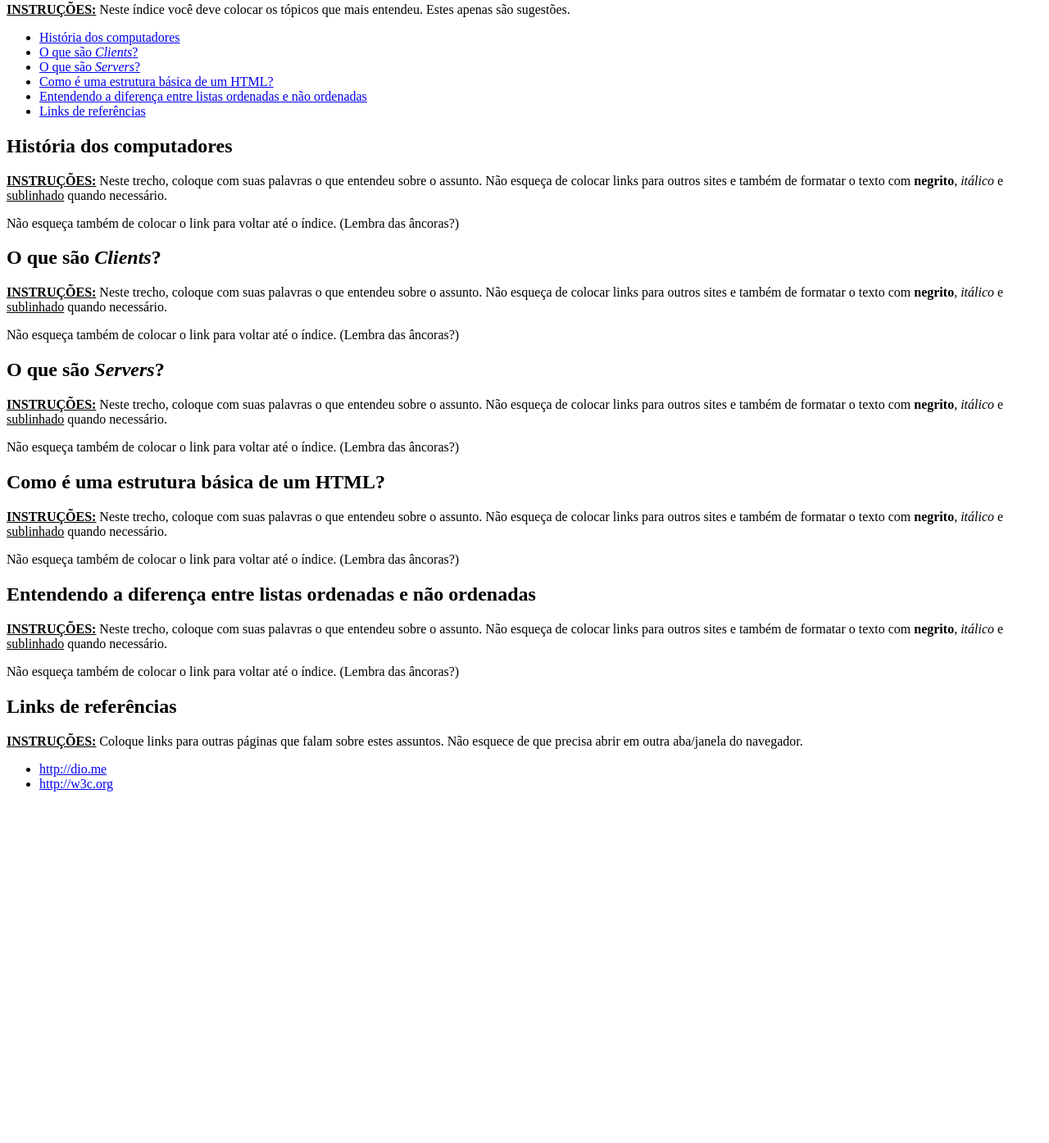
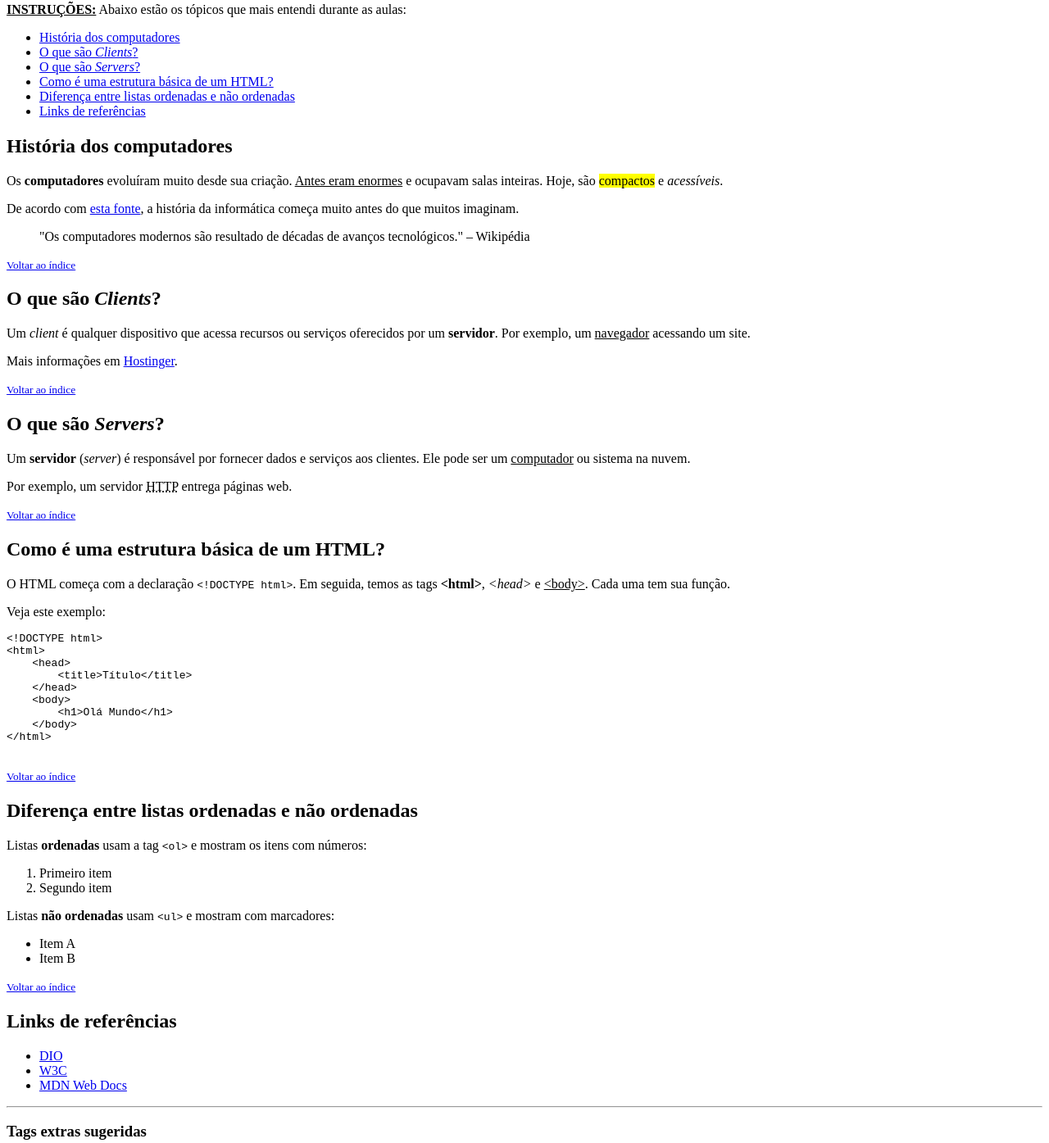
Before and after one commit to digitalinnovationone/trilha-html-modulo-1, a plain HTML site: page index.html in a window 1280 px wide. Shown: the part 146-1541 px from the top of the page at 82% size. Before the commit the page ends 1128 px from the top, so only its background shows below. Drawn offline with Linux system fonts and the light colour scheme.

Commit message:
Criacao de website módulo 1

```diff
--- a/index.html
+++ b/index.html
@@ -1,62 +1,85 @@
 <!DOCTYPE html>
-<html lang="en">
+<html lang="pt-br">
 <head>
     <meta charset="UTF-8">
-    <meta http-equiv="X-UA-Compatible" content="IE=edge">
     <meta name="viewport" content="width=device-width, initial-scale=1.0">
     <title>Página - Módulo I - Primeiros Passos com HTML</title>
 </head>
 <body>
-    <h1>Módulo 1 - Primeiros Passos com HTML</h1>
+
+    <h1 id="topo">Módulo 1 - Primeiros Passos com HTML</h1>
     <hr />
 
     <h2>Índice</h2>
-    <p><strong><u>INSTRUÇÕES:</u> </strong>Neste índice você deve colocar os tópicos que mais entendeu. Estes apenas são sugestões.</p>
+    <p><strong><u>INSTRUÇÕES:</u></strong> Abaixo estão os tópicos que mais entendi durante as aulas:</p>
     <ul>
-        <li><a href="#">História dos computadores</a></li>
-        <li><a href="#">O que são <i>Clients</i>?</a></li>
-        <li><a href="#">O que são <i>Servers</i>?</a></li>
-        <li><a href="#">Como é uma estrutura básica de um HTML?</a></li>
-        <li><a href="#">Entendendo a diferença entre listas ordenadas e não ordenadas</a></li>
-        <li><a href="#">Links de referências</a></li>
+        <li><a href="#historia">História dos computadores</a></li>
+        <li><a href="#clients">O que são <i>Clients</i>?</a></li>
+        <li><a href="#servers">O que são <i>Servers</i>?</a></li>
+        <li><a href="#estrutura">Como é uma estrutura básica de um HTML?</a></li>
+        <li><a href="#listas">Diferença entre listas ordenadas e não ordenadas</a></li>
+        <li><a href="#referencias">Links de referências</a></li>
     </ul>
 
-    <h2>História dos computadores</h2>
-    <p><strong><u>INSTRUÇÕES:</u> </strong>Neste trecho, coloque com suas palavras o que entendeu sobre o assunto.
-       Não esqueça de colocar links para outros sites e também de formatar o texto com
-       <strong>negrito</strong>, <i>itálico</i> e <u>sublinhado</u> quando necessário.</p>
-    <p>Não esqueça também de colocar o link para voltar até o índice. (Lembra das âncoras?)</p>
+    <h2 id="historia">História dos computadores</h2>
+    <p>Os <strong>computadores</strong> evoluíram muito desde sua criação. <u>Antes eram enormes</u> e ocupavam salas inteiras. Hoje, são <mark>compactos</mark> e <i>acessíveis</i>.</p>
+    <p>De acordo com <a href="https://pt.wikipedia.org/wiki/Hist%C3%B3ria_da_inform%C3%A1tica" target="_blank">esta fonte</a>, a história da informática começa muito antes do que muitos imaginam.</p>
+    <blockquote>"Os computadores modernos são resultado de décadas de avanços tecnológicos." – Wikipédia</blockquote>
+    <p><a href="#topo"><small>Voltar ao índice</small></a></p>
 
-    <h2>O que são <i>Clients</i>?</h2>
-    <p><strong><u>INSTRUÇÕES:</u> </strong>Neste trecho, coloque com suas palavras o que entendeu sobre o assunto.
-       Não esqueça de colocar links para outros sites e também de formatar o texto com
-       <strong>negrito</strong>, <i>itálico</i> e <u>sublinhado</u> quando necessário.</p>
-    <p>Não esqueça também de colocar o link para voltar até o índice. (Lembra das âncoras?)</p>
+    <h2 id="clients">O que são <i>Clients</i>?</h2>
+    <p>Um <i>client</i> é qualquer dispositivo que acessa recursos ou serviços oferecidos por um <strong>servidor</strong>. Por exemplo, um <u>navegador</u> acessando um site.</p>
+    <p>Mais informações em <a href="https://www.hostinger.com.br/tutoriais/o-que-e-cliente-servidor" target="_blank">Hostinger</a>.</p>
+    <p><a href="#topo"><small>Voltar ao índice</small></a></p>
 
-    <h2>O que são <i>Servers</i>?</h2>
-    <p><strong><u>INSTRUÇÕES:</u> </strong>Neste trecho, coloque com suas palavras o que entendeu sobre o assunto.
-       Não esqueça de colocar links para outros sites e também de formatar o texto com
-       <strong>negrito</strong>, <i>itálico</i> e <u>sublinhado</u> quando necessário.</p>
-    <p>Não esqueça também de colocar o link para voltar até o índice. (Lembra das âncoras?)</p>
+    <h2 id="servers">O que são <i>Servers</i>?</h2>
+    <p>Um <strong>servidor</strong> (<i>server</i>) é responsável por fornecer dados e serviços aos clientes. Ele pode ser um <u>computador</u> ou sistema na nuvem.</p>
+    <p>Por exemplo, um servidor <abbr title="Hypertext Transfer Protocol">HTTP</abbr> entrega páginas web.</p>
+    <p><a href="#topo"><small>Voltar ao índice</small></a></p>
 
-    <h2>Como é uma estrutura básica de um HTML?</h2>
-    <p><strong><u>INSTRUÇÕES:</u> </strong>Neste trecho, coloque com suas palavras o que entendeu sobre o assunto.
-       Não esqueça de colocar links para outros sites e também de formatar o texto com
-       <strong>negrito</strong>, <i>itálico</i> e <u>sublinhado</u> quando necessário.</p>
-    <p>Não esqueça também de colocar o link para voltar até o índice. (Lembra das âncoras?)</p>
+    <h2 id="estrutura">Como é uma estrutura básica de um HTML?</h2>
+    <p>O HTML começa com a declaração <code>&lt;!DOCTYPE html&gt;</code>. Em seguida, temos as tags <strong>&lt;html&gt;</strong>, <i>&lt;head&gt;</i> e <u>&lt;body&gt;</u>. Cada uma tem sua função.</p>
+    <p>Veja este exemplo:</p>
+    <pre>
+&lt;!DOCTYPE html&gt;
+&lt;html&gt;
+    &lt;head&gt;
+        &lt;title&gt;Título&lt;/title&gt;
+    &lt;/head&gt;
+    &lt;body&gt;
+        &lt;h1&gt;Olá Mundo&lt;/h1&gt;
+    &lt;/body&gt;
+&lt;/html&gt;
+    </pre>
+    <p><a href="#topo"><small>Voltar ao índice</small></a></p>
 
-    <h2>Entendendo a diferença entre listas ordenadas e não ordenadas</h2>
-    <p><strong><u>INSTRUÇÕES:</u> </strong>Neste trecho, coloque com suas palavras o que entendeu sobre o assunto.
-       Não esqueça de colocar links para outros sites e também de formatar o texto com
-       <strong>negrito</strong>, <i>itálico</i> e <u>sublinhado</u> quando necessário.</p>
-    <p>Não esqueça também de colocar o link para voltar até o índice. (Lembra das âncoras?)</p>
+    <h2 id="listas">Diferença entre listas ordenadas e não ordenadas</h2>
+    <p>Listas <strong>ordenadas</strong> usam a tag <code>&lt;ol&gt;</code> e mostram os itens com números:</p>
+    <ol>
+        <li>Primeiro item</li>
+        <li>Segundo item</li>
+    </ol>
+    <p>Listas <strong>não ordenadas</strong> usam <code>&lt;ul&gt;</code> e mostram com marcadores:</p>
+    <ul>
+        <li>Item A</li>
+        <li>Item B</li>
+    </ul>
+    <p><a href="#topo"><small>Voltar ao índice</small></a></p>
 
-    <h2>Links de referências</h2>
-    <p><strong><u>INSTRUÇÕES:</u> </strong>Coloque links para outras páginas que falam sobre estes assuntos. Não esquece de que precisa abrir em outra aba/janela do navegador.</p>
+    <h2 id="referencias">Links de referências</h2>
     <ul>
-        <li><a href="#">http://dio.me</a></li>
-        <li><a href="#">http://w3c.org</a></li>
+        <li><a href="http://dio.me" target="_blank">DIO</a></li>
+        <li><a href="https://www.w3.org/" target="_blank">W3C</a></li>
+        <li><a href="https://developer.mozilla.org/pt-BR/" target="_blank">MDN Web Docs</a></li>
     </ul>
+
+    <hr>
+
+    <h3>Tags extras sugeridas</h3>
+    <p>Texto com <font color="red">fonte colorida</font>, <del>texto removido</del> e uso de subscrito e sobrescrito como em H<sub>2</sub>O e x<sup>2</sup>.</p>
+
+    <h4>Conclusão</h4>
+    <p>HTML é uma linguagem essencial para a criação de páginas web. Dominar suas <strong>tags</strong> básicas é o primeiro passo para se tornar um <i>desenvolvedor web</i>.</p>
 
 </body>
 </html>
```
